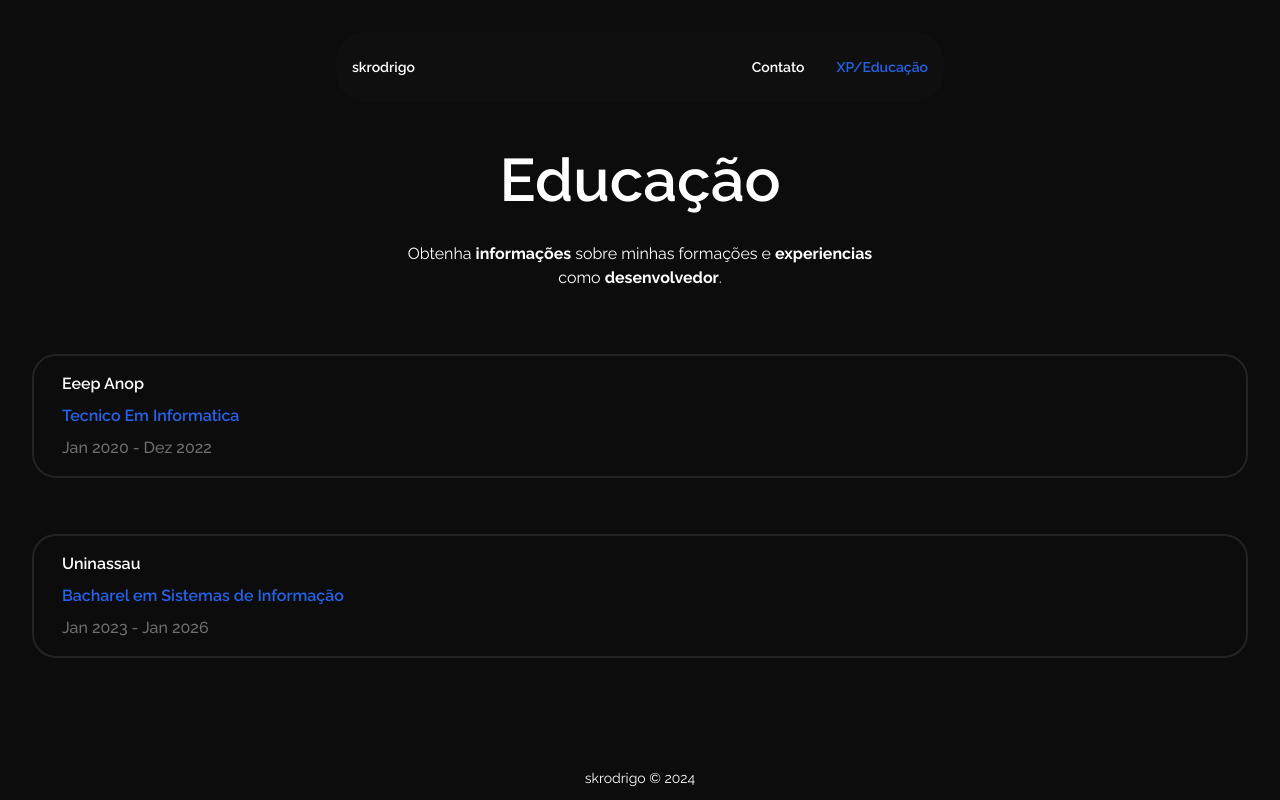
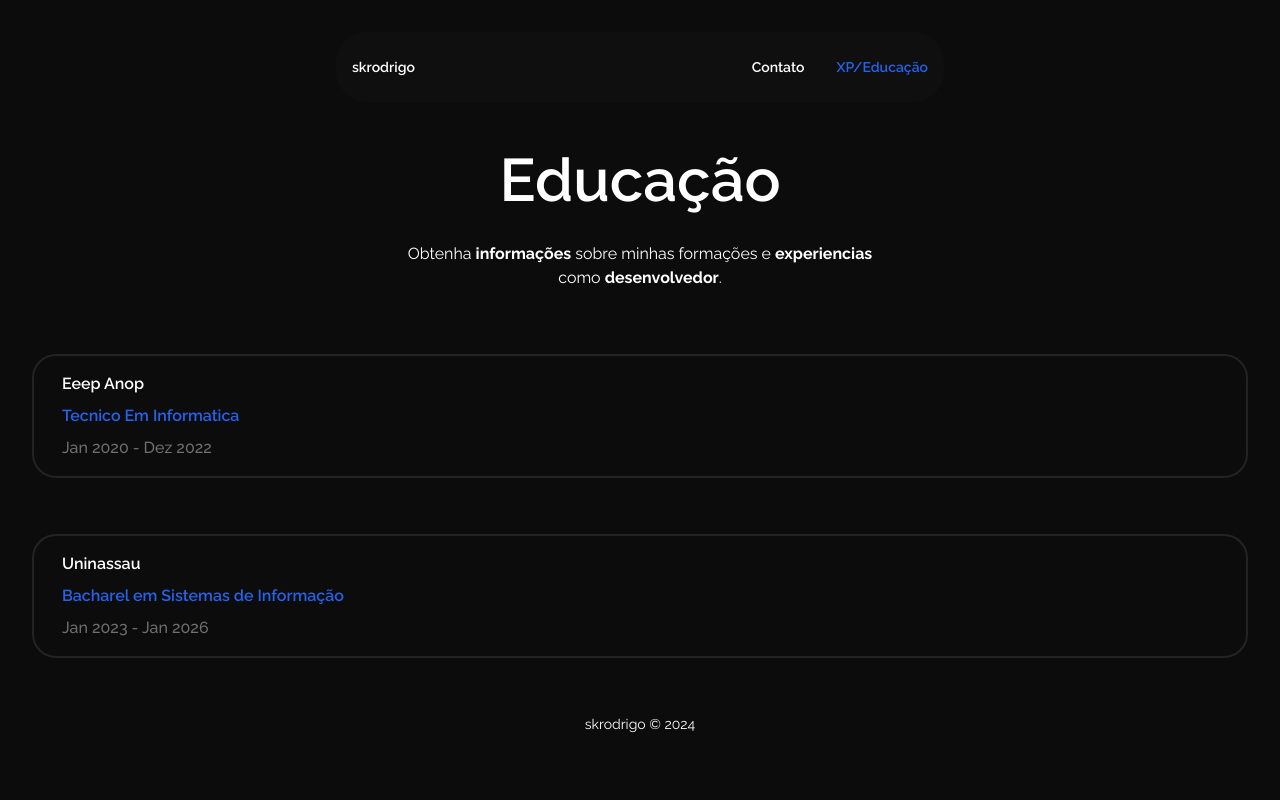
Before and after one commit to skrodrigo/skrodrigo.vercel.app, a Next.js app: page /xp in a window 1280 px wide. Built offline with nearby package versions, Linux system fonts and the light colour scheme.

Commit message:
fix: default function footer

```diff
--- a/src/app/components/footer/footer.tsx
+++ b/src/app/components/footer/footer.tsx
@@ -1,9 +1,11 @@
-export default function(){
-    return (
-        <>
-        <footer className="flex items-center justify-center mb-3 mt-auto">
-          <span className="font-normal text-sm">skrodrigo © 2024</span>
-        </footer>
-        </>
-    )
+const footer = () => {
+  return (
+    <div>
+      <footer className="flex items-center justify-center mb-3 mt-auto">
+        <span className="font-normal text-sm">skrodrigo © 2024</span>
+      </footer>
+    </div>
+  )
 }
+
+export default footer
```
